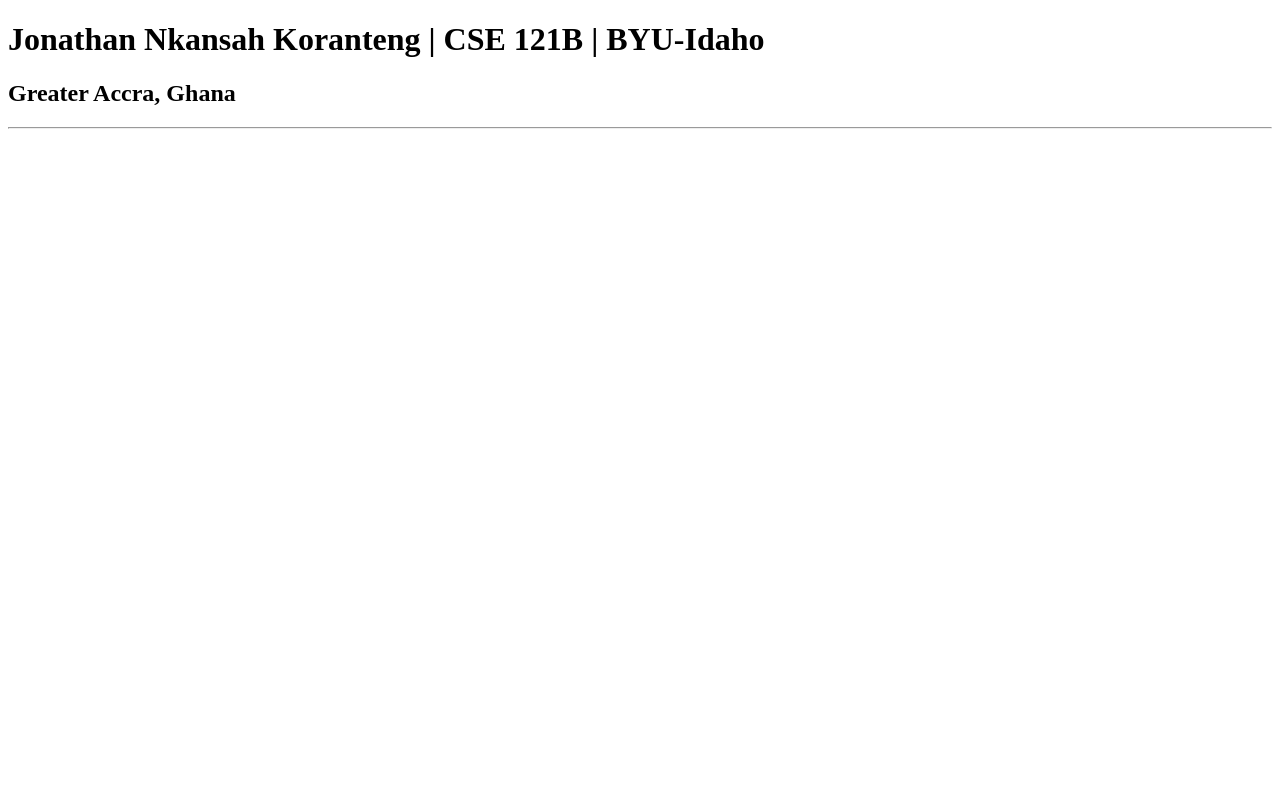
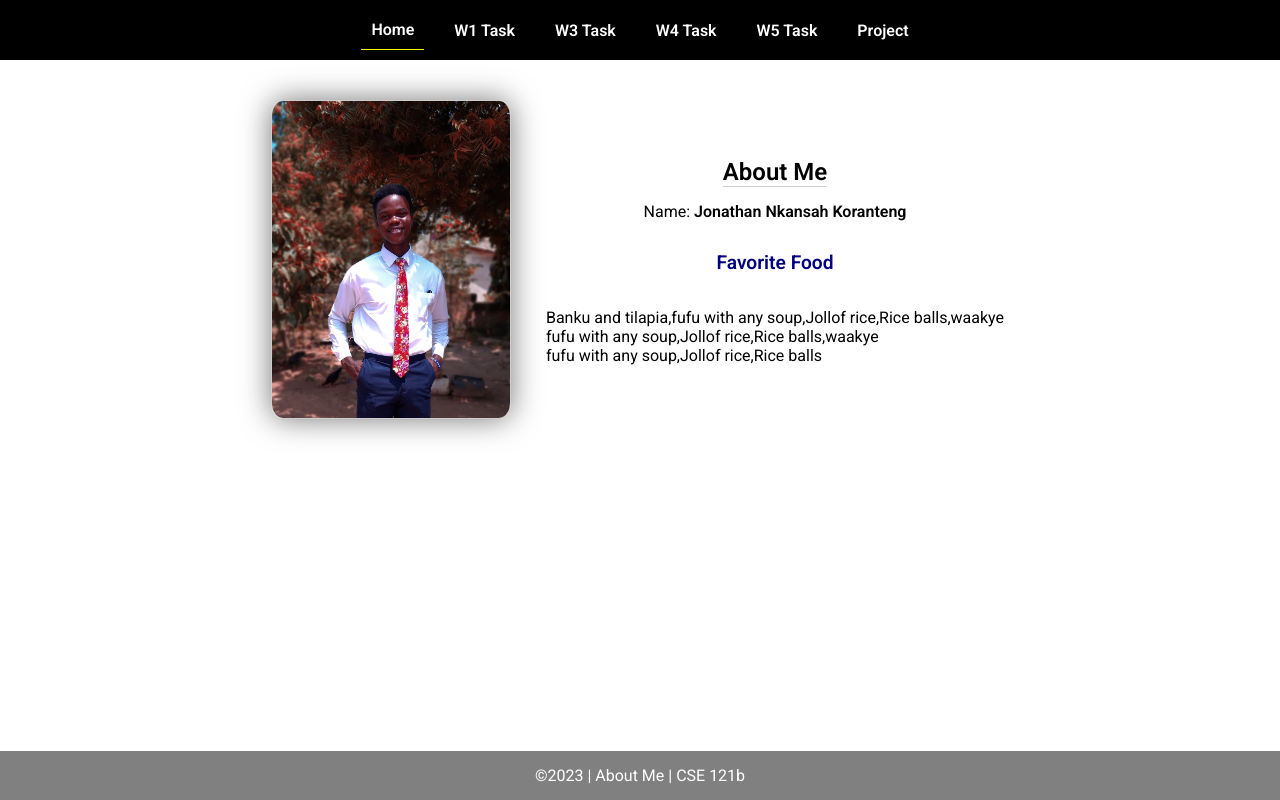
Before and after one commit to Jkrant48/cse121b, a plain HTML site: page index.html in a window 1280 px wide. Drawn offline with Linux system fonts and the light colour scheme.

Commit message:
Finished w02 task

```diff
--- a/index.html
+++ b/index.html
@@ -1,13 +1,45 @@
 <!DOCTYPE html>
 <html lang="en">
-  <head>
-    <meta charset="UTF-8" />
-    <meta name="viewport" content="width=device-width, initial-scale=1.0" />
-    <title>Jonathan Nkansah Koranteng | CSE 121B | BYU-Idaho</title>
-  </head>
-  <body>
-    <h1>Jonathan Nkansah Koranteng | CSE 121B | BYU-Idaho</h1>
-    <h2>Greater Accra, Ghana</h2>
-    <hr>
-  </body>
+
+<head>
+  <meta charset="UTF-8">
+  <meta name="viewport" content="width=device-width, initial-scale=1.0">
+  <title>About Me | CSE 121b | W02: Programming Tasks</title>
+  <link rel="preconnect" href="https://fonts.googleapis.com">
+  <link rel="preconnect" href="https://fonts.gstatic.com" crossorigin>
+  <link href="https://fonts.googleapis.com/css2?family=Roboto:wght@400;600&display=swap"
+    rel="stylesheet">
+  <link rel="stylesheet" href="styles/main.css">
+</head>
+
+<body>
+  <nav>
+    <ul id="menu">
+      <li><a id="toggleMenu">&equiv;</a></li>
+      <li><a href="index.html" class="active">Home</a></li>
+      <li><a href="w01-task.html">W1 Task</a></li>
+      <li><a href="w03-task.html">W3 Task</a></li>
+      <li><a href="w04-task.html">W4 Task</a></li>
+      <li><a href="w05-task.html">W5 Task</a></li>
+      <li><a href="project.html">Project</a></li>
+    </ul>
+  </nav>
+  <main id="home">
+    <picture>
+      <img src="images/placeholder.png" alt="Placeholder Image">
+    </picture>
+    <section>
+      <h1>About Me</h1>
+      <div class="info">Name: <span id="name"></span></div>
+      <h2>Favorite Food</h2>
+      <div class="block" id="food"></div>
+    </section>
+  </main>
+  <footer>
+    &copy;<span id="year"></span> | About Me | CSE 121b
+  </footer>
+  <script src="scripts/main.js"></script>
+  <script src="scripts/w02-task.js"></script>
+</body>
+
 </html>
--- /dev/null
+++ b/scripts/main.js
@@ -0,0 +1,9 @@
+// copyright year
+document.querySelector('#year').textContent = new Date().getFullYear();
+
+// toggle menu in small view
+const toggleMenu = () => {
+    document.querySelector('#menu').classList.toggle('open');
+}
+
+document.querySelector('#toggleMenu').addEventListener('click', toggleMenu);
--- /dev/null
+++ b/scripts/w02-task.js
@@ -0,0 +1,42 @@
+/* W02-Task - Profile Home Page */
+
+/* Step 1 - Setup type tasks - no code required */
+
+/* Step 2 - Variables */
+let fullName = 'Jonathan Nkansah Koranteng';
+let currentYear = '2023'
+let profilePicture = "images/mypicture.jpg";
+
+/* Step 3 - Element Variables */
+const nameElement = document.getElementById('name');
+const foodElement = document.getElementById('food');
+const yearElement = document.querySelector('#year');
+const imageElement = document.querySelector('img');
+
+/* Step 4 - Adding Content */
+nameElement.innerHTML = `<strong>${fullName}</strong>`;
+yearElement.textContent = currentYear;
+imageElement.setAttribute('src', profilePicture);
+imageElement.setAttribute('alt', 'Profile image of Jonathan Nkansah Koranteng');
+
+
+
+
+/* Step 5 - Array */
+let favoritefoods = ['Banku and tilapia', 'fufu with any soup',
+'Jollof rice', 'Rice balls']
+
+let newFooditem = 'waakye';
+favoritefoods.push(newFooditem); /*add waakye to favoritefoods*/
+
+foodElement.innerHTML += `<br>${favoritefoods}`
+
+// remove first item from array
+favoritefoods.shift();
+
+foodElement.innerHTML += `<br>${favoritefoods}`
+
+// remove last item from array
+favoritefoods.pop();
+
+foodElement.innerHTML += `<br>${favoritefoods}`
--- /dev/null
+++ b/styles/main.css
@@ -0,0 +1,157 @@
+/* Universal Selector */
+* {
+    margin: 0;
+    padding: 0;
+    box-sizing: border-box;
+}
+
+/* HTML Selectors */
+body {
+    font-family: 'Roboto', Helvetica, sans-serif;
+}
+
+nav {
+    background-color: black;
+    width: 100%;
+    position: fixed;
+    top: 0;
+}
+
+nav ul {
+    display: flex;
+    flex-direction: column;
+    align-items: center;
+    max-width: fit-content;
+    margin: 0 auto;
+}
+
+nav ul li {
+    flex: 1 1 auto;
+}
+
+nav ul li:first-child {
+    display: block;
+    font-size: 2rem;
+}
+
+nav ul li:first-child a {
+    padding: 1px 10px;
+}
+
+nav ul li {
+    display: none;
+    list-style: none;
+    margin: 10px;
+}
+
+nav ul li a {
+    display: block;
+    padding: 10px;
+    text-decoration: none;
+    font-weight: 600;
+    color: white;
+    text-align: center;
+}
+
+nav ul li a:hover {
+    background-color: #efefef;
+    color: black;
+}
+
+h1, h2 {
+    text-align: center;
+    margin-bottom: 15px;
+
+}
+
+h1 {
+border-bottom: 1px solid #ccc;
+}
+
+h2 {
+    font-size: 1.2rem;
+    color: navy;
+    text-align: center;
+    margin-top: 30px;
+}
+
+main {
+    margin-top: 125px;
+    display: grid;
+    grid-template-columns: 1fr;
+    grid-gap: 20px;
+    align-items: center;
+    justify-content: center;
+}
+
+picture {
+    margin: 0 auto;
+}
+
+picture img {
+    width: 240px;
+    height: auto;
+    border-radius: 5%;
+    border: 1px solid #ccc;
+    box-shadow: 0 0 30px #777;
+}
+
+section {
+    display: flex;
+    flex-direction: column;
+    align-items: center;
+    margin: 10px
+}
+
+label {
+    margin: 15px 0;
+}
+
+footer {
+    background-color: gray;
+    color: white;
+    padding: 15px;
+    text-align: center;
+    width: 100%;
+    position: fixed;
+    bottom: 0;
+}
+
+/* Class Selectors */
+.active {
+    border-bottom: 1px solid yellow;
+}
+
+.open li {
+    display: block;
+}
+
+.block {
+    display: block;
+}
+
+/* ID Selectors */
+
+/* Media Queries */
+@media only screen and (min-width: 32.5em) {
+    nav ul {
+        flex-direction: row;
+    }
+
+    nav ul li:first-child {
+        display: none;
+    }
+
+    nav ul li {
+        display: block;
+    }
+
+    main {
+        margin: 100px auto 20px;
+        grid-template-columns: 250px 1fr;
+        max-width: -moz-fit-content;
+        max-width: fit-content;
+
+    }
+
+}
```
Also changed, not shown: index-old.html (added, +13 -0 lines), images/mypicture.jpg (added), images/placeholder.png (added).
